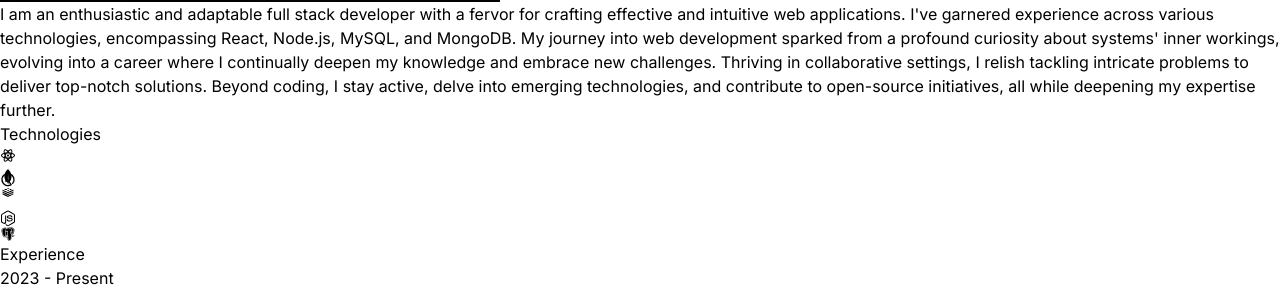
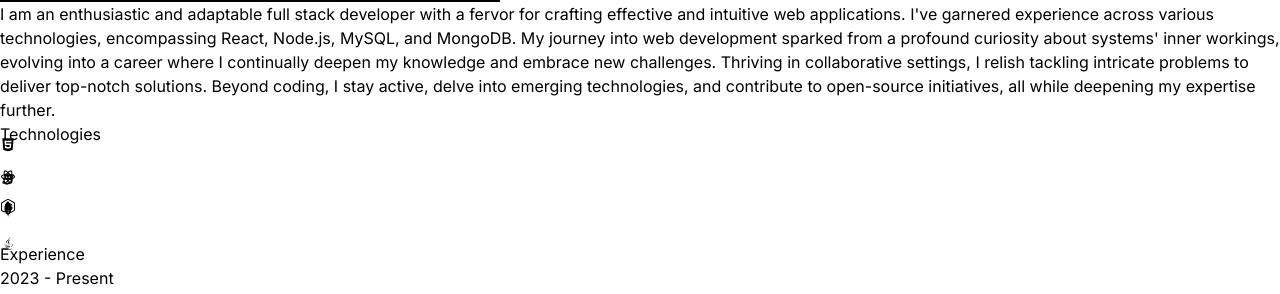
Before and after one commit to dakshu04/React-portfolio, a React (Vite) app: page / in a window 1280 px wide. Shown: the part 1280-1574 px from the top of the page. Built offline with nearby package versions, Linux system fonts and the light colour scheme.

Commit message:
Done w/ Technologies

```diff
--- a/src/components/Technologies.jsx
+++ b/src/components/Technologies.jsx
@@ -1,9 +1,9 @@
 import { RiReactjsLine } from "react-icons/ri";
-import { TbBrandNextjs } from "react-icons/tb";
+import { DiHtml5 } from "react-icons/di";
 import { SiMongodb } from "react-icons/si";
-import { DiRedis } from "react-icons/di";
+import { DiJava } from "react-icons/di";
 import { FaNodeJs } from "react-icons/fa";
-import { BiLogoPostgresql } from "react-icons/bi";
+import { DiCss3Full } from "react-icons/di";
 import { motion } from "framer-motion";
 
 const iconVariants = (duration) => ({
@@ -27,6 +27,7 @@ export default function Technologies() {
       transition={{duration: 1.5 }}
       initial={{ opacity: 0, y: -100 }}
       className="my-20 text-center text-4xl">Technologies</motion.h1>
+
     <motion.div
      whileInView={{ opacity:1 , x: 0}}
      initial={{ opacity: 0, x: -100 }}
@@ -34,7 +35,23 @@ export default function Technologies() {
     className="flex flex-wrap items-center justify-center gap-4">
 
       <motion.div
-      variants={iconVariants(2.5)}
+        variants={iconVariants(2)}
+        initial="initial"
+        animate="animate"
+         className="rounded-2xl border-4 text-orange-600 border-neutral-800">
+        <DiHtml5 className="text-7xl" />
+        </motion.div>
+
+        <motion.div
+        variants={iconVariants(3)}
+        initial="initial"
+        animate="animate"
+        className="rounded-2xl border-4 border-neutral-800">
+        <DiCss3Full className="text-7xl text-sky-700" />
+        </motion.div>
+
+      <motion.div
+      variants={iconVariants(2)}
       initial="initial"
       animate="animate"
        className="rounded-2xl border-4 border-neutral-800 p-0.5">
@@ -43,11 +60,11 @@ export default function Technologies() {
       </motion.div>
 
       <motion.div
-        variants={iconVariants(3)}
+        variants={iconVariants(3.5)}
         initial="initial"
         animate="animate"
         className="rounded-2xl border-4 border-neutral-800">
-        <TbBrandNextjs className="text-7xl" />
+        <FaNodeJs className="text-7xl text-green-500" />
         </motion.div>
 
         <motion.div
@@ -58,25 +75,15 @@ export default function Technologies() {
         <SiMongodb className="text-7xl text-green-500" />
         </motion.div>
 
+
         <motion.div
-        variants={iconVariants(6)}
+        variants={iconVariants(3)}
         initial="initial"
         animate="animate"
         className="rounded-2xl border-4 border-neutral-800">
-        <DiRedis className="text-7xl text-red-700" />
+        <DiJava className="text-7xl text-red-700" />
         </motion.div>
 
-        <motion.div
-        variants={iconVariants(4)}
-        initial="initial"
-        animate="animate"
-        className="rounded-2xl border-4 border-neutral-800">
-        <FaNodeJs className="text-7xl text-green-500" />
-        </motion.div>
-
-        <div className="rounded-2xl border-4 border-neutral-800">
-        <BiLogoPostgresql className="text-7xl text-sky-700" />
-        </div>
 
       </motion.div>
     </div>
```
Lines whose indentation alone changed are shown as unchanged.
